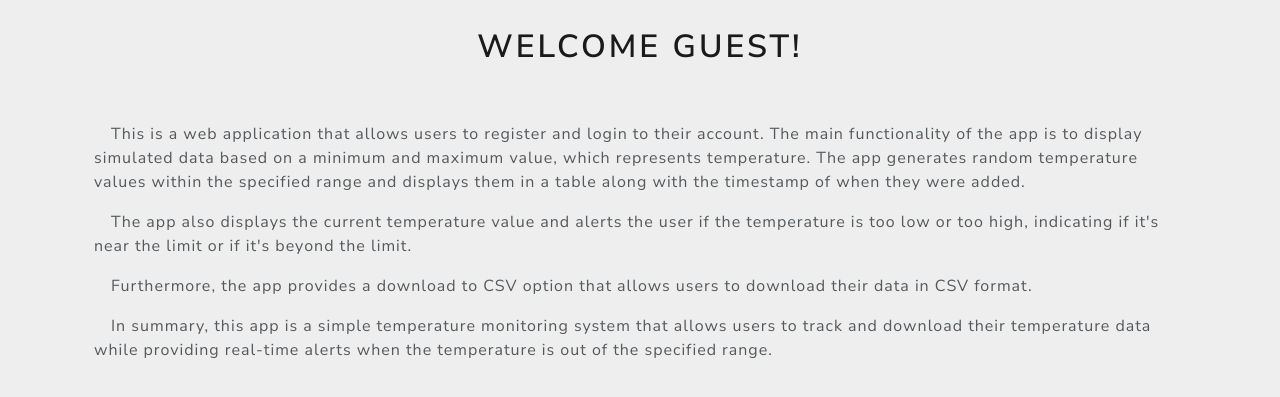
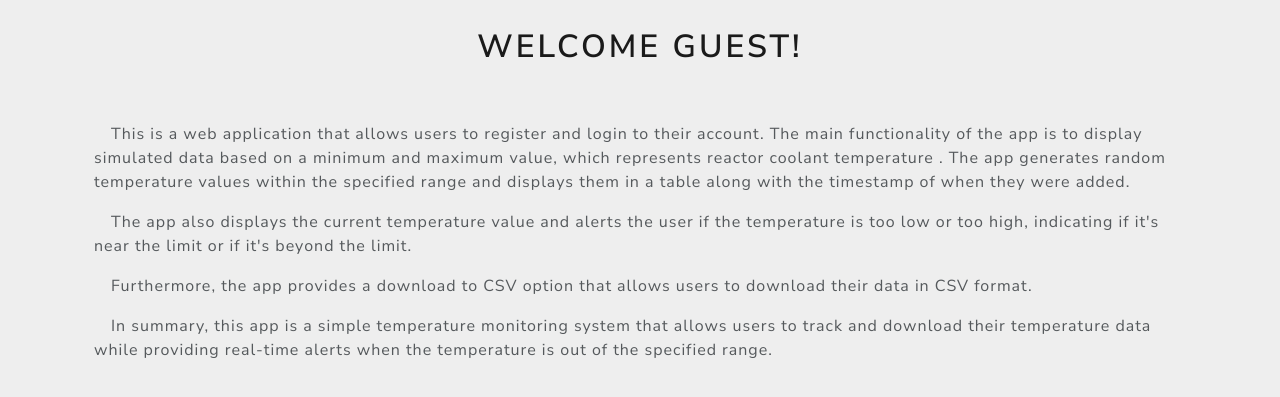
Before and after one commit to alextassy24/ProiectDAFI, a Django app: page / in a window 1280 px wide. Shown: the part 92-489 px from the top of the page. Run offline with Django 4.2, Linux system fonts and the light colour scheme.

Commit message:
changed description

```diff
--- a/base/templates/home.html
+++ b/base/templates/home.html
@@ -7,7 +7,7 @@
 	{% else %}
 	<h1 class="text-center pb-5">Welcome guest!</h1>
 	{% endif %}
-	<p>&emsp;This is a web application that allows users to register and login to their account. The main functionality of the app is to display simulated data based on a minimum and maximum value, which represents temperature. The app generates random temperature values within the specified range and displays them in a table along with the timestamp of when they were added.
+	<p>&emsp;This is a web application that allows users to register and login to their account. The main functionality of the app is to display simulated data based on a minimum and maximum value, which represents reactor coolant temperature . The app generates random temperature values within the specified range and displays them in a table along with the timestamp of when they were added.
 	<p>&emsp;The app also displays the current temperature value and alerts the user if the temperature is too low or too high, indicating if it's near the limit or if it's beyond the limit. </p>
 	<p>&emsp;Furthermore, the app provides a download to CSV option that allows users to download their data in CSV format. </p>
 	<p>&emsp;In summary, this app is a simple temperature monitoring system that allows users to track and download their temperature data while providing real-time alerts when the temperature is out of the specified range.</p>
```
Also changed, not shown: db.sqlite3, 1 other file.
